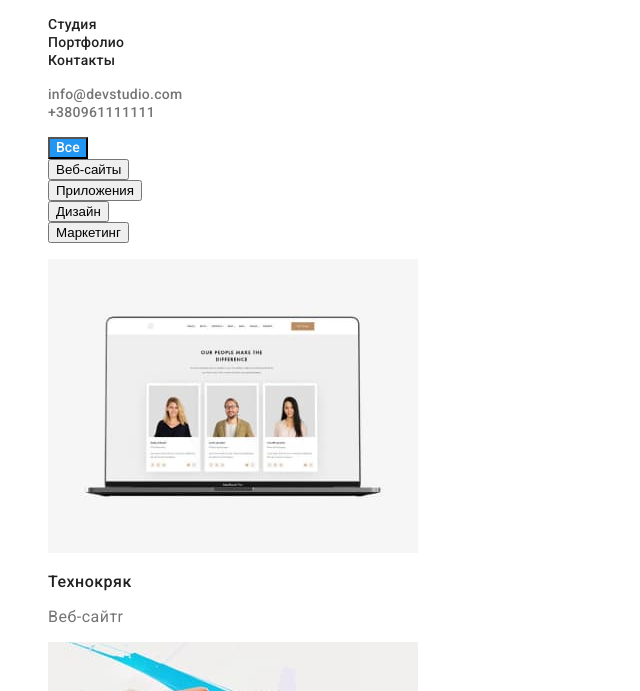
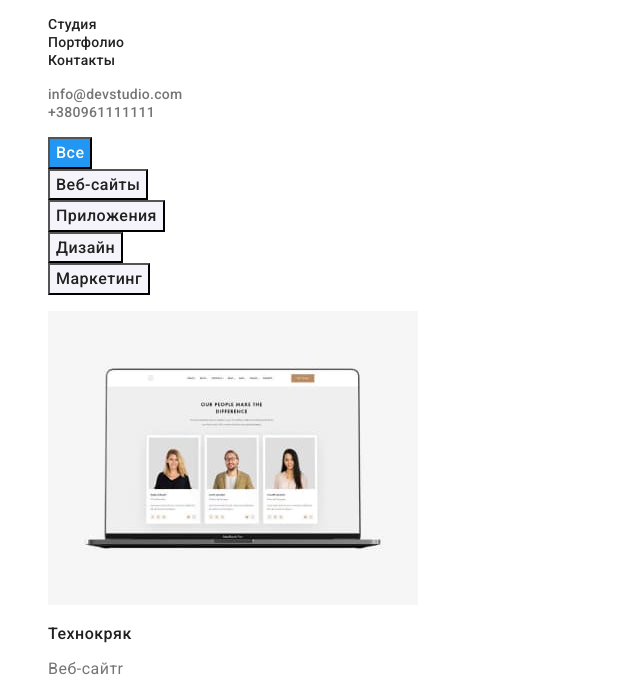
Before and after one commit to OlenaMykhalchevska/goit-markup-hw-02, a plain HTML site: page portfolio.html in a window 1280 px wide. Shown: the part 40-731 px from the top of the page, without its empty margins (0-640 px from the left). Drawn offline with Linux system fonts and the light colour scheme.

Commit message:
Стилизация портфолио.

```diff
--- a/css/styles.css
+++ b/css/styles.css
@@ -3,7 +3,7 @@
 }
 
 .active-page {
-  color: #2196f3;
+  color: var(--accent-color);
 }
 
 .list {
@@ -85,10 +85,10 @@
 
 .modal-btn {
   font-family: "Roboto", sans-serif;
-  font-weight: 500;
-  font-size: 14px;
-  line-height: 1.14;
-  letter-spacing: 2%;
+  font-weight: 700;
+  font-size: 16px;
+  line-height: 1.9;
+  letter-spacing: 0.06em;
   background-color: #2196f3;
   color: floralwhite;
   /* color:#FFFFFF;*/
@@ -98,6 +98,32 @@
   background-color: #ffffff;
   color: #2196f3;
 }
+.item-btn {
+  font-family: "Roboto", sans-serif;
+  font-weight: 500;
+  font-size: 16px;
+  line-height: 1.6;
+  letter-spacing: 0.03em;
+  background-color: #2196f3;
+  color: floralwhite;
+}
+
+.item-btn:hover,
+.item-btn:focus {
+  background-color: #ffffff;
+  color: #2196f3;
+}
+
+.items-btn {
+  font-family: "Roboto", sans-serif;
+  font-weight: 500;
+  font-size: 16px;
+  line-height: 1.6;
+  letter-spacing: 0.03em;
+  background-color: #f5f4fa;
+  color: #212121;
+}
+
 .subtitle-list {
   font-family: "Roboto", sans-serif;
   font-weight: 700;
--- a/portfolio.html
+++ b/portfolio.html
@@ -38,11 +38,11 @@
          <div>
            <section>
               <ul class="list" >
-                <li><button class="modal-btn" type="button">Все</button></li>
-                <li><button type="button">Веб-сайты</button></li>
-                <li><button type="button">Приложения</button></li>
-                <li><button type="button">Дизайн</button></li>
-                <li><button type="button">Маркетинг</button></li>
+                <li><button class="item-btn" type="button">Все</button></li>
+                <li><button class="items-btn" type="button">Веб-сайты</button></li>
+                <li><button class="items-btn" type="button">Приложения</button></li>
+                <li><button class="items-btn" type="button">Дизайн</button></li>
+                <li><button class="items-btn" type="button">Маркетинг</button></li>
               </ul>
            </section>
          </div>
```
